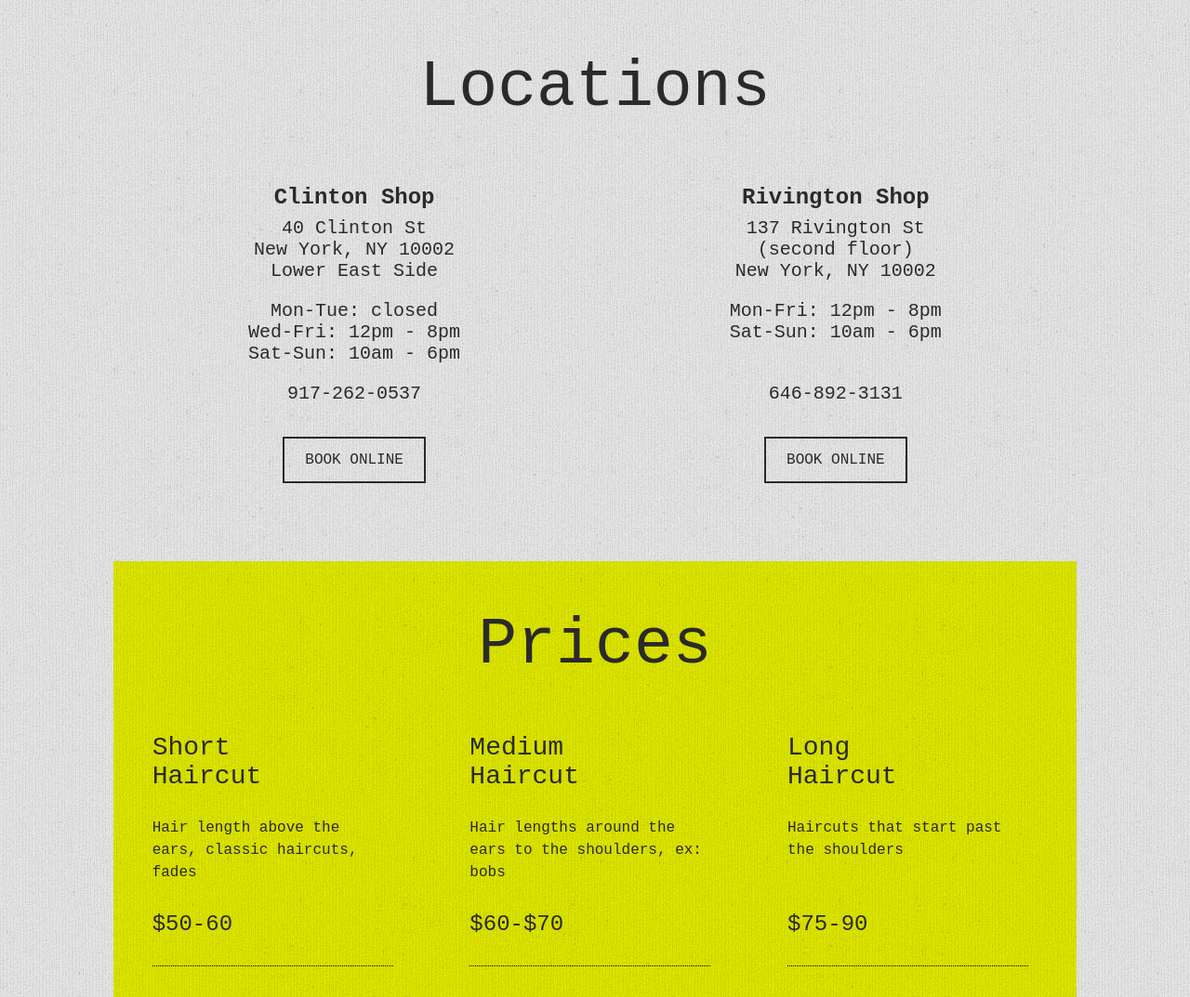
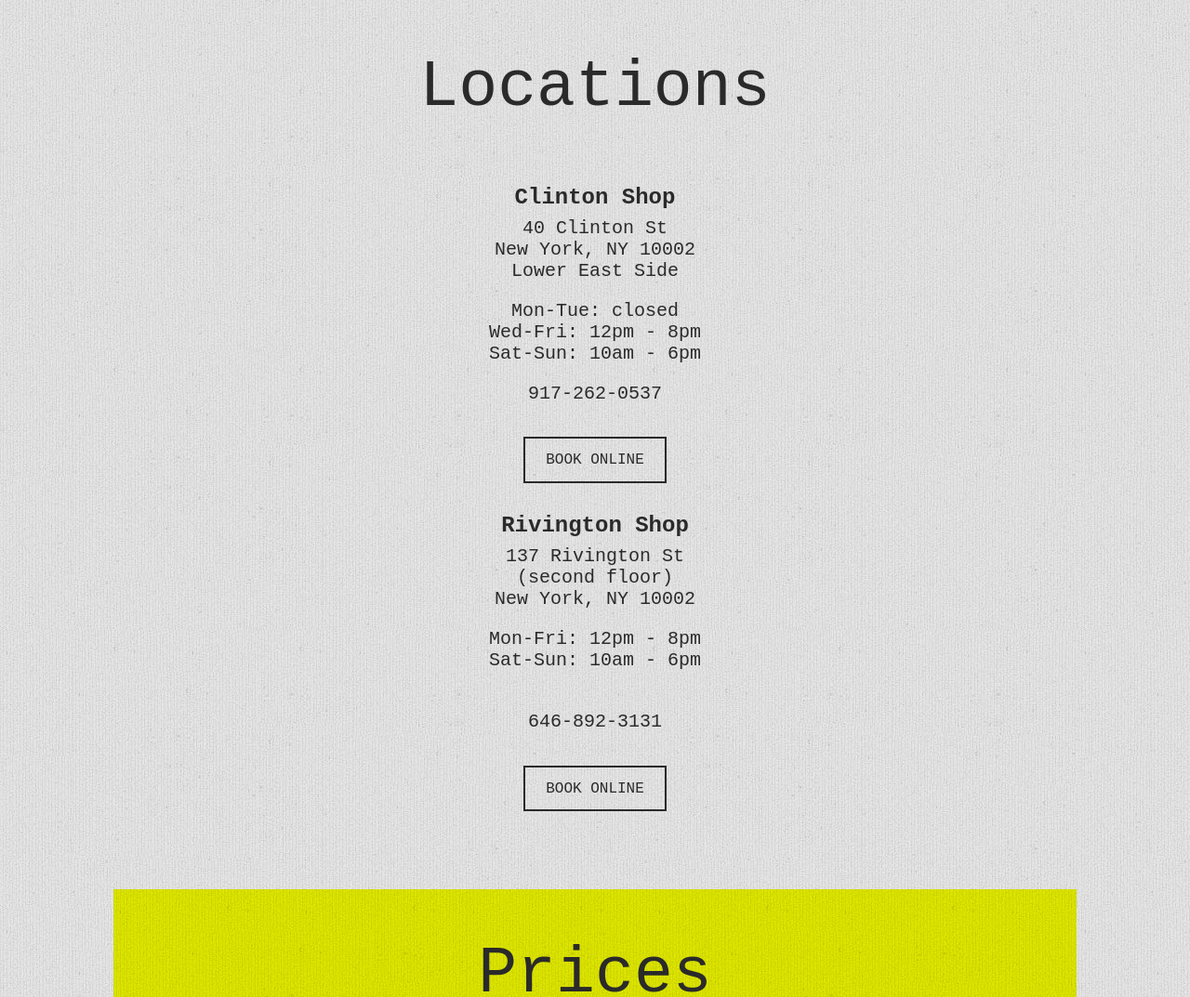
Before and after one commit to kwuuu/the-flying-row-2, a plain HTML site: page index.html in a window 1280 px wide. Shown: the part 2322-3395 px from the top of the page at 93% size. Drawn offline with Linux system fonts and the light colour scheme; files whose address does not match are found by name.

```diff
--- a/assets/styles.css
+++ b/assets/styles.css
@@ -992,7 +992,7 @@ html {
 	}
 }
 .css-margin-bottom {
-	margin-bottom: 1.25rem;
+	margin-bottom: 1.25rem !important;
 	margin-left: auto;
 	margin-right: auto
 }
@@ -2082,9 +2082,11 @@ section.location div.location-address {
 }
 @media (min-width: 43.75em) {
 	section.location div.location-address {
-		float: left;
-		width: 50%;
-		font-size: 1.1rem
+		/*float: left;
+		width: 50%;*/
+		font-size: 1.1rem;
+		margin-left: auto;
+		margin-right: auto;
 	}
 }
 @media (min-width: 64em) {
```
